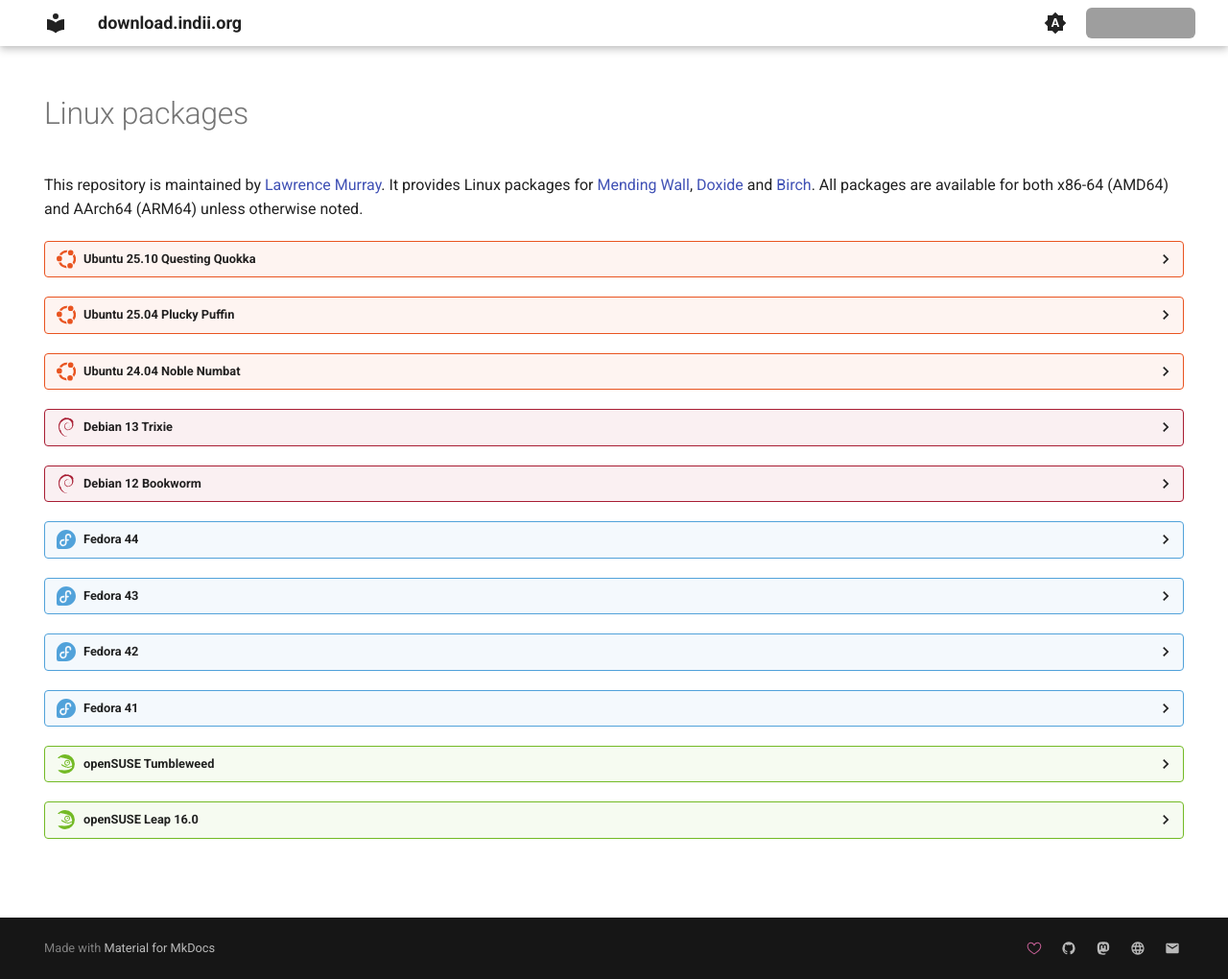
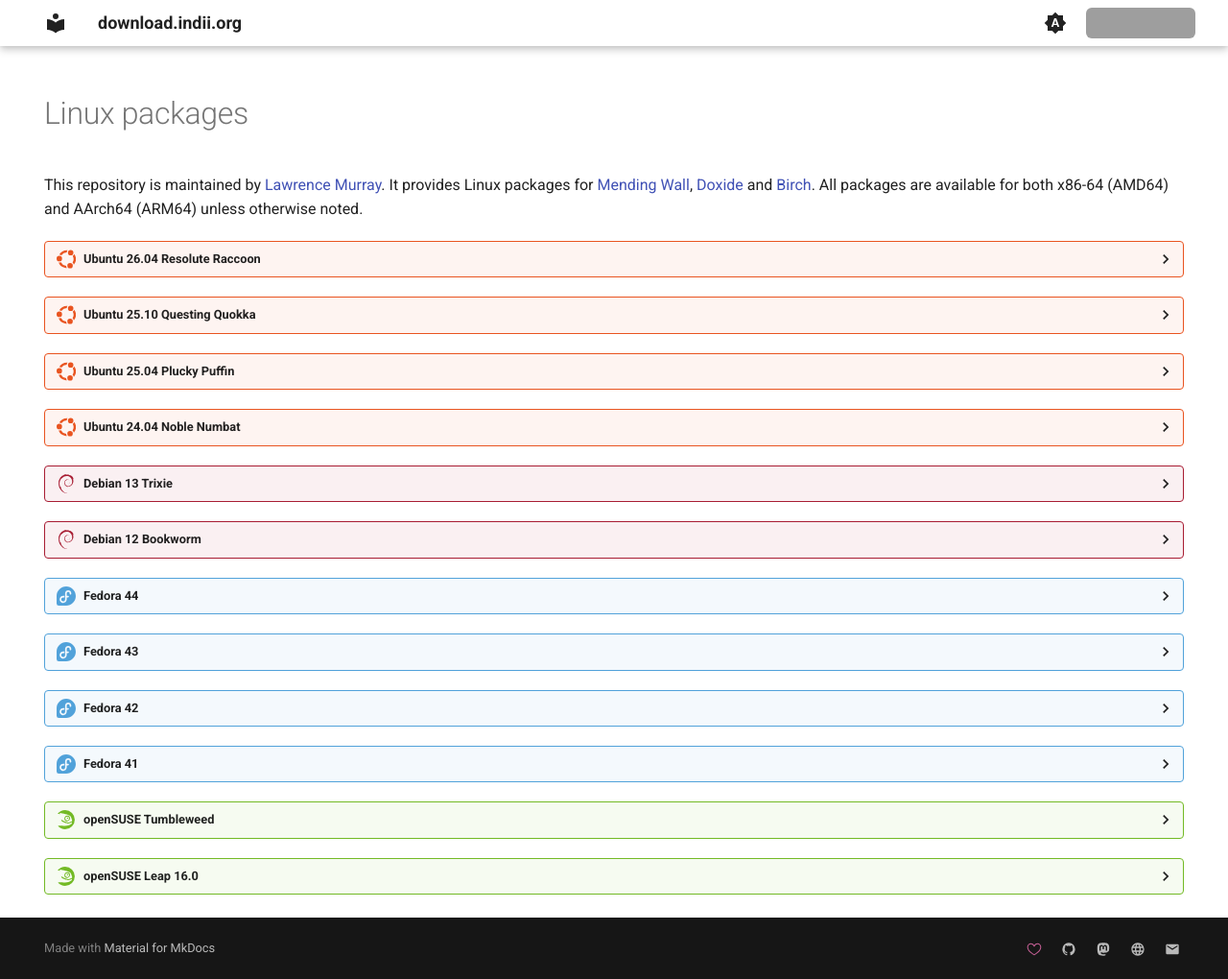
Before and after one commit to lawmurray/download.indii.org, an MkDocs documentation site: the page built from docs/index.md, in a window 1280 px wide and 1020 px high. Shown: the whole window at 96% size. Built offline with MkDocs 1.6.1 and Material for MkDocs 9.7.7, drawn with Linux system fonts in a browser that asks for light colours; some of the changed lines change nothing that is shown; grey boxes are pictures that could not be loaded.

Commit message:
Added Ubuntu 26.04 Resolute Raccoon repository.

````diff
--- a/docs/index.md
+++ b/docs/index.md
@@ -9,6 +9,18 @@
 # Linux packages
 
 This repository is maintained by [Lawrence Murray](https://indii.org/about). It provides Linux packages for [Mending Wall](https://mendingwall.indii.org), [Doxide](https://doxide.org) and [Birch](https://birch-lang.org). All packages are available for both x86-64 (AMD64) and AArch64 (ARM64) unless otherwise noted.
+
+??? ubuntu "Ubuntu 26.04 Resolute Raccoon"
+    Add the repository:
+    ```
+    echo 'deb http://download.indii.org/deb resolute main' | sudo tee /etc/apt/sources.list.d/indii.org.list
+    curl -fsSL https://download.indii.org/deb/Release.key | gpg --dearmor | sudo tee /etc/apt/trusted.gpg.d/indii.org.gpg > /dev/null
+    sudo apt update
+    ```
+    Install desired packages, e.g.:
+    ```
+    sudo apt install mendingwall doxide birch
+    ```
 
 ??? ubuntu "Ubuntu 25.10 Questing Quokka"
     Add the repository:
````
Also changed, not shown: 1 other file.
